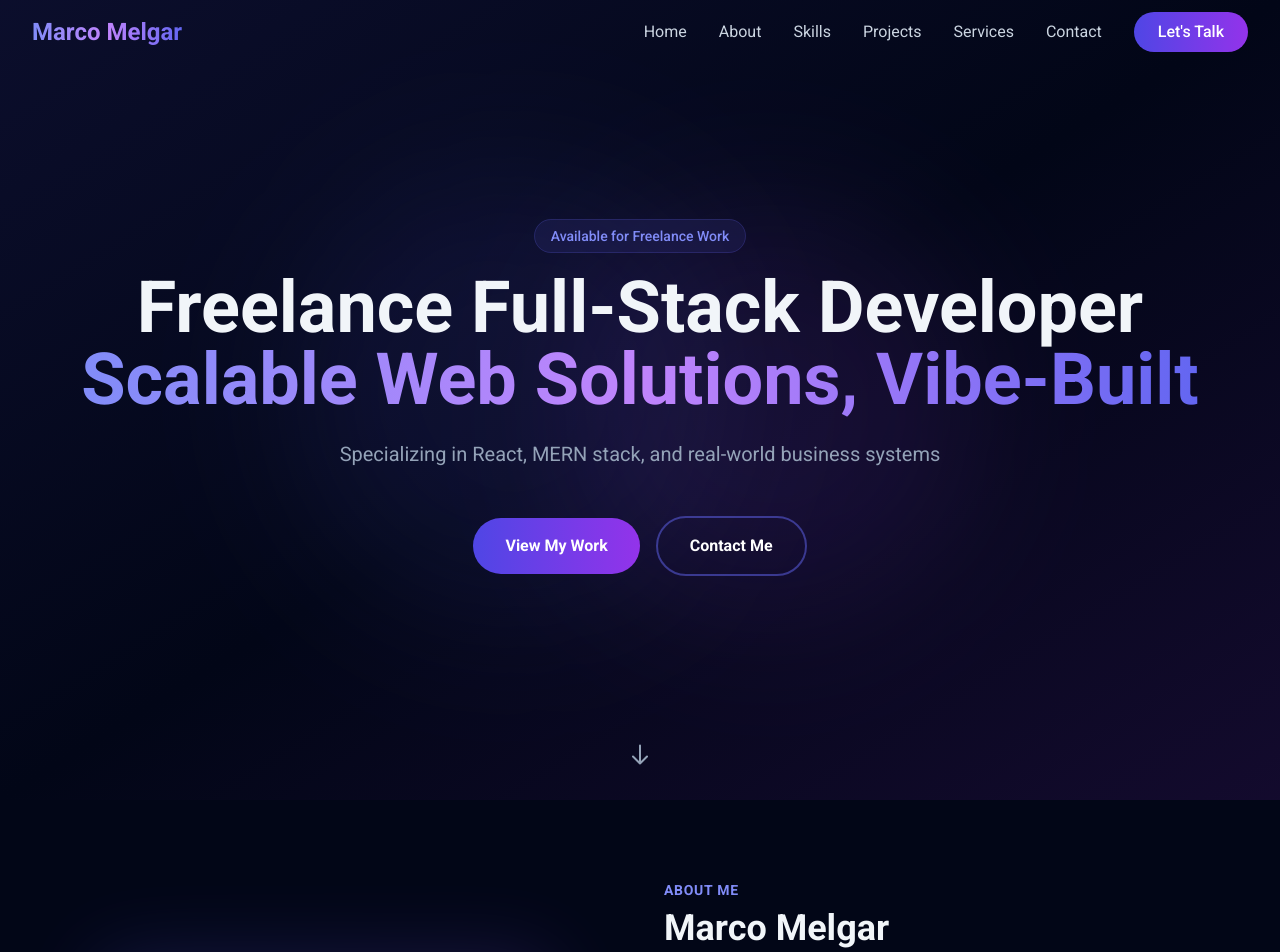
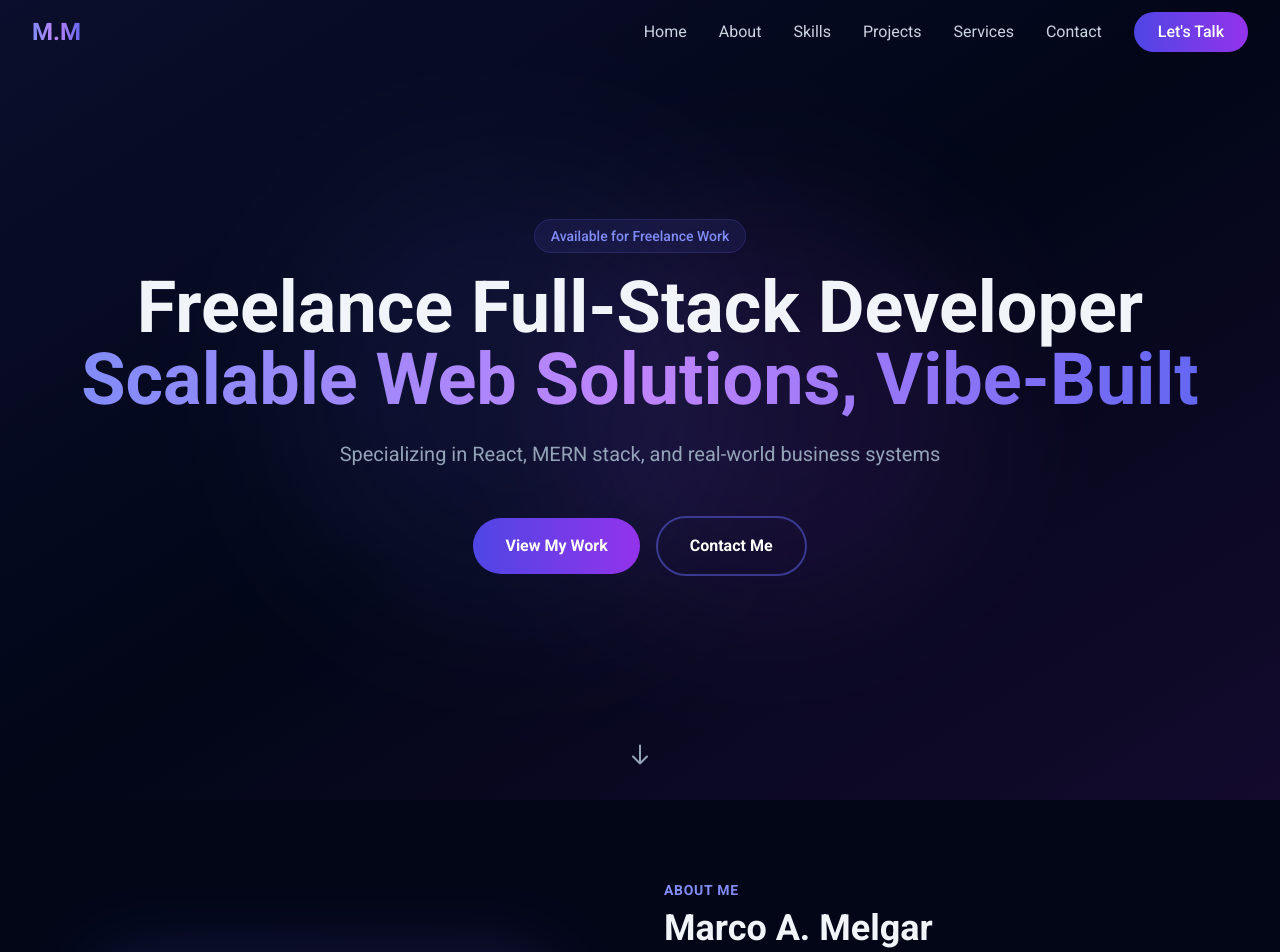
Before and after one commit to marco5454/2025-portfolio, a React (Vite) app: page / in a window 1280 px wide. Shown: the top 952 px of the page. Built offline with nearby package versions, Linux system fonts and the light colour scheme.

Commit message:
name and other info updated

```diff
--- a/src/components/About.jsx
+++ b/src/components/About.jsx
@@ -71,7 +71,7 @@ const About = () => {
                 variants={itemVariants}
                 className="text-4xl font-bold mb-4"
               >
-                Marco Melgar
+                Marco A. Melgar
               </motion.h3>
               <motion.p
                 variants={itemVariants}
--- a/src/components/Navbar.jsx
+++ b/src/components/Navbar.jsx
@@ -48,7 +48,7 @@ const Navbar = () => {
             className="text-2xl font-bold gradient-text"
             whileHover={{ scale: 1.05 }}
           >
-            Marco Melgar
+            M.M
           </motion.a>
 
           {/* Desktop Navigation */}
```
